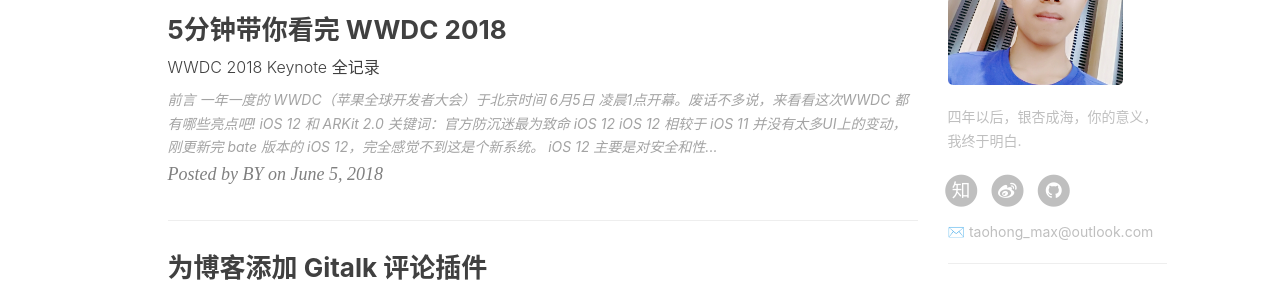
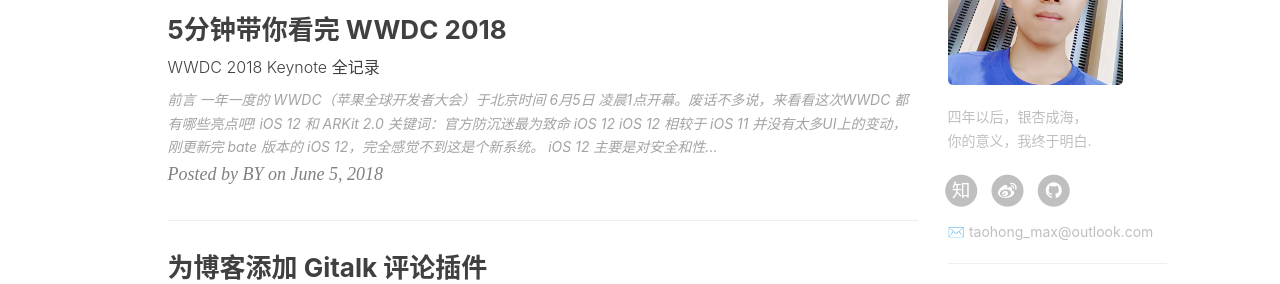
Before and after one commit to TaohongMaxwell/TaohongMaxwell.github.io, a Jekyll site: the page built from index.html, in a window 1280 px wide. Shown: the part 716-1000 px from the top of the page. Built offline with Jekyll 4.4.1, drawn with Linux system fonts in a browser that asks for light colours; nearby versions of some CDN libraries; the list of posts is cut into pages by our own code; comment, search, counter and statistics services are not loaded.

Commit message:
Update _config.yml

```diff
--- a/_config.yml
+++ b/_config.yml
@@ -12,7 +12,7 @@
 
 # Sidebar settings
 sidebar: true                           # whether or not using Sidebar.
-sidebar-about-description: "四年以后，银杏成海，你的意义，我终于明白."
+sidebar-about-description: "四年以后，银杏成海，<br/>你的意义，我终于明白."
 sidebar-avatar: /img/about-TH1.jpg      # use absolute URL, seeing it's used in both `/` and `/about/`
 
 
```
